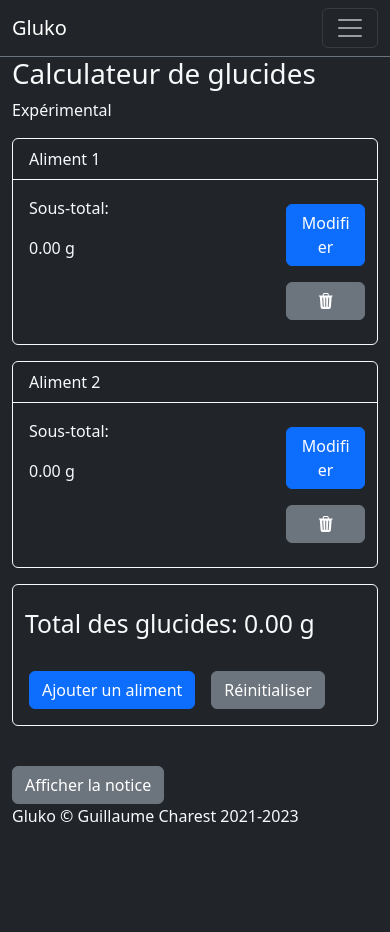
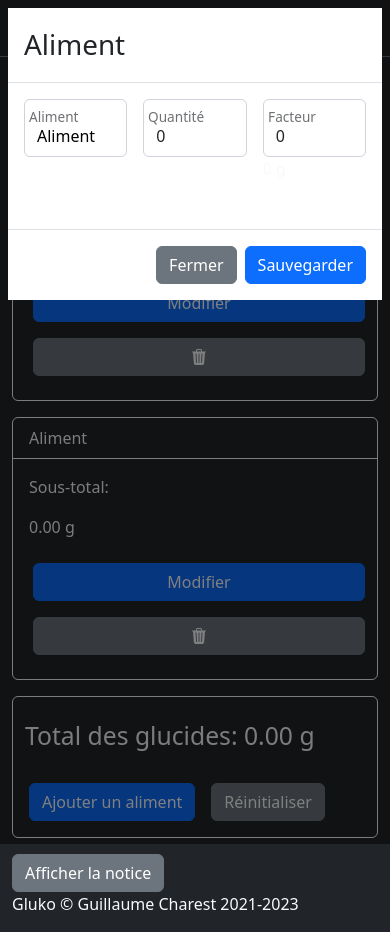
Before and after one commit to gcharest/gluko, a Vue app: page / in a window 390 px wide. Both pictures are taken after a click on the button "Ajouter un aliment". Before the commit the page ends 844 px from the top, so only its background shows below. Built offline with nearby package versions, Linux system fonts and the light colour scheme.

Commit message:
fix: modal reactivity

```diff
--- a/package.json
+++ b/package.json
@@ -14,6 +14,7 @@
     "lint": "eslint . --ext .vue,.js,.jsx,.cjs,.mjs,.ts,.tsx,.cts,.mts --fix --ignore-path .gitignore"
   },
   "dependencies": {
+    "@types/bootstrap": "^5.2.6",
     "@vueuse/core": "^9.13.0",
     "bootstrap": "^5.2.3",
     "bootstrap-icons": "^1.10.3",
--- a/src/components/MealCalculator.vue
+++ b/src/components/MealCalculator.vue
@@ -1,43 +1,67 @@
 <script setup lang="ts">
-import { onBeforeMount } from "vue";
+import { onBeforeMount, ref, watch, type Ref } from "vue";
 import NutrientListItem from "./NutrientListItem.vue";
-import { useMealStore } from "@/stores/meal";
+import NutrientModal from "./NutrientModal.vue";
+import { useMealStore, type Nutrient } from "@/stores/meal";
+import { Modal } from "bootstrap";
+
 const store = useMealStore();
 onBeforeMount(() => {
-  if (store.nutrients.length === 0) {
+  if (store.mealNutrients.length === 0) {
     store.$reset();
   }
 });
-const saveNutrient = (
-  id: string,
-  name: string,
-  quantity: number,
-  factor: number
-) => {
-  store.updateNutrient({
-    id: id,
-    name: name,
-    quantity: quantity,
-    factor: factor,
-  });
-};
-const addNutrient = () => {
-  const id = crypto.randomUUID();
-  store.addNutrient({
-    id: id,
-    name: "Aliment " + (store.nutrients.length + 1),
-    quantity: 0,
-    factor: 0,
-  });
-};
+
+const currentNutrient: Ref<Nutrient> = ref(store.mealNutrients[0]);
+
+function resetMealNutrients() {
+  store.$reset();
+  currentNutrient.value = store.mealNutrients[0];
+  showNutrientModal();
+}
+
+function showNutrientModal() {
+  const nutrientModal = document.getElementById("nutrient-modal");
+  if (nutrientModal) {
+    const modal = new Modal(nutrientModal);
+    modal.show();
+  }
+}
+
+function addNewNutrient() {
+  store.addEmptyNutrient();
+  currentNutrient.value = store.mealNutrients[store.mealNutrients.length - 1];
+  showNutrientModal();
+}
+
+function modifyCurrentNutrient(id: string) {
+  //Update current nutrient with a temporary copy of the nutrient
+  const nutrientData = store.mealNutrients.find((item) => item.id === id);
+  if (nutrientData) {
+    currentNutrient.value = nutrientData;
+    showNutrientModal();
+  }
+}
+
+function cancelNutrientChanges() {
+  //Update current nutrient with a temporary copy of the nutrient
+  const nutrientData = store.mealNutrients.find(
+    (item) => item.id === currentNutrient.value.id
+  );
+  if (nutrientData) {
+    currentNutrient.value = nutrientData;
+  }
+}
 </script>
 
 <template>
-  <div v-for="(nutrient, index) in store.nutrients" :key="nutrient.name">
+  <div
+    v-for="(nutrient) in store.mealNutrients as Nutrient[]"
+    :key="nutrient.id"
+  >
     <NutrientListItem
       :nutrient="nutrient"
-      :index="index"
-      :saveNutrient="saveNutrient"
+      @modifyCurrentNutrient="(id: string) => modifyCurrentNutrient(id)"
     />
   </div>
   <form class="position-sticky bottom-0">
@@ -55,18 +79,23 @@ const addNutrient = () => {
         <button
           type="button"
           class="btn btn-primary m-2"
-          @click="addNutrient()"
+          @click="addNewNutrient"
         >
           {{ $t("Ajouter un aliment") }}
         </button>
         <button
           type="button"
           class="btn btn-secondary m-2"
-          @click="store.$reset"
+          @click="resetMealNutrients"
         >
           {{ $t("Reset") }}
         </button>
       </div>
     </div>
   </form>
+  <NutrientModal
+    v-if="store.mealNutrients.length > 0"
+    :nutrient="currentNutrient"
+    @cancelNutrientChanges="cancelNutrientChanges"
+  />
 </template>
--- a/src/components/NutrientListItem.vue
+++ b/src/components/NutrientListItem.vue
@@ -1,43 +1,46 @@
 <script setup lang="ts">
-import NutrientModal from "./NutrientModal.vue";
-import { useMealStore } from "@/stores/meal";
-const store = useMealStore();
-defineProps({
-  nutrient: { type: Object, required: true },
-  index: { type: Number, required: true },
-  saveNutrient: { type: Function, required: true },
+import type { PropType } from "vue";
+import { useMealStore, type Nutrient } from "@/stores/meal";
+const mealStore = useMealStore();
+const props = defineProps({
+  nutrient: { type: Object as PropType<Nutrient>, required: true },
 });
-defineEmits(["removeNutrient"]);
+const emit = defineEmits(["modifyCurrentNutrient"]);
+
+const removeNutrient = () => {
+  mealStore.removeNutrient(props.nutrient);
+};
 </script>
 <template>
   <div class="card bg-dark border-light mb-3 w-80 translate-middle-x start-50">
     <div class="card-header text-light border-light">
-      {{
-        nutrient.name === ""
-          ? $t("Nutrient") + " " + (index + 1)
-          : nutrient.name
-      }}
+      {{ props.nutrient.name === "" ? $t("Nutrient") : props.nutrient.name }}
     </div>
     <div class="card-body text-light">
       <div class="row gx-5">
-        <div class="col-8">
+        <div class="col-md-8">
           <p>{{ $t("Subtotal") }}:</p>
-          <p>{{ (nutrient.quantity * nutrient.factor).toFixed(2) }} g</p>
+          <p>
+            {{ (props.nutrient.quantity * props.nutrient.factor).toFixed(2) }} g
+          </p>
         </div>
-        <div class="col-4 text-end">
+        <div class="col-md-4 text-end">
           <div class="row">
-            <NutrientModal
-              v-bind:nutrient-name="nutrient.name"
-              :nutrient="nutrient"
-              :index="index"
-              :saveNutrient="saveNutrient"
-            ></NutrientModal>
             <div class="row">
               <button
-                v-if="store.nutrients.length > 1"
+                type="button"
+                class="btn btn-primary p-lg-2 lg-3 m-2 mx-3"
+                @click="emit('modifyCurrentNutrient', props.nutrient.id)"
+              >
+                {{ $t("Modify") }}
+              </button>
+            </div>
+            <div class="row">
+              <button
+                v-if="mealStore.mealNutrients.length > 1"
                 type="button"
                 class="btn btn-secondary p-lg-2 lg-3 m-2 mx-3"
-                @click="store.removeNutrient(index)"
+                @click="removeNutrient"
               >
                 <i class="bi bi-trash3-fill"></i>
               </button>
--- a/src/components/NutrientModal.vue
+++ b/src/components/NutrientModal.vue
@@ -1,79 +1,75 @@
 <script setup lang="ts">
+import { defineEmits, ref, type PropType, type Ref, watch } from "vue";
+import type { Nutrient } from "@/stores/meal";
 import { useMealStore } from "@/stores/meal";
-// import { computed } from "@vue/reactivity";
-import { ref } from "vue";
+const mealStore = useMealStore();
 const props = defineProps({
-  nutrientName: { type: String, required: true },
-  index: { type: Number, required: true },
-  nutrient: { type: Object, required: true },
-  saveNutrient: { type: Function, required: true },
+  nutrient: { type: Object as PropType<Nutrient>, required: true },
 });
-const store = useMealStore();
+const emit = defineEmits(["cancelNutrientChanges"]);
 
-let localNutrient = ref({
-  id: props.nutrient.id,
-  name: props.nutrient.name,
-  quantity: props.nutrient.quantity,
-  factor: props.nutrient.factor,
+const currentNutrient: Ref<Nutrient> = ref({
+  id: "",
+  name: "",
+  quantity: 0,
+  factor: 0,
 });
-const modalId = () => "modal" + props.index.toString();
-const modalIdTarget = () => {
-  return "#" + modalId();
-};
-const modalLabel = () => {
-  return "modalLabel" + modalId();
-};
 
-const saveNutrient = () => {
-  store.updateNutrient(localNutrient.value);
-};
-// const resetNutrient = computed(() => {
-//   localNutrient.value = props.nutrient.value;
-// });
+if (props.nutrient !== undefined) {
+  currentNutrient.value = JSON.parse(JSON.stringify(props.nutrient));
+}
+
+watch(
+  () => props.nutrient,
+  (newVal) => {
+    currentNutrient.value = JSON.parse(JSON.stringify(newVal));
+  }
+);
+
+function resetCurrentNutrient() {
+  currentNutrient.value = JSON.parse(JSON.stringify(props.nutrient));
+}
+
+function saveNutrient() {
+  mealStore.updateNutrient(currentNutrient.value);
+}
+
+function cancelNutrientChanges() {
+  resetCurrentNutrient();
+  emit("cancelNutrientChanges");
+}
 </script>
 
-<script lang></script>
 <template>
-  <div class="row">
-    <button
-      type="button"
-      class="btn btn-primary p-lg-2 lg-3 m-2 mx-3"
-      data-bs-toggle="modal"
-      :data-bs-target="modalIdTarget()"
-    >
-      {{ $t("Modify") }}
-    </button>
   <Teleport to="body">
     <div
       class="modal modal-fullscreen-md-down fade"
-        :id="modalId()"
+      id="nutrient-modal"
       tabindex="-1"
-        :aria-labelledby="modalLabel()"
+      aria-labelledby="nutrient-modal"
       aria-hidden="true"
     >
       <div class="modal-dialog">
         <div class="modal-content">
           <div class="modal-header">
-              <div class="modal-title display-6" :id="modalLabel()">
-                {{ localNutrient.name }}
+            <div class="modal-title display-6">
+              {{ currentNutrient.name }}
             </div>
           </div>
           <div class="modal-body">
-              <div class="row g-3" v-if="localNutrient.name !== undefined">
+            <div class="row g-3">
               <div class="col form-floating">
                 <input
                   type="text"
                   class="form-control text-black"
-                    v-model="localNutrient.name"
-                    :placeholder="localNutrient.name"
-                    :id="'nutrientName' + props.index"
+                  v-model="currentNutrient.name"
+                  :placeholder="currentNutrient.name"
+                  id="nutrient-name"
                   onclick="select()"
                 />
-                  <label
-                    class="text-dark"
-                    :for="'nutrientName' + props.index"
-                    >{{ $t("Nom de l'aliment") }}</label
-                  >
+                <label class="text-dark" for="nutrient-name">{{
+                  $t("Nom de l'aliment")
+                }}</label>
               </div>
               <div class="col form-floating mb-3">
                 <input
@@ -81,14 +77,16 @@ const saveNutrient = () => {
                   pattern="[0-9]*"
                   inputmode="decimal"
                   class="form-control"
-                    v-model="localNutrient.quantity"
-                    :placeholder="localNutrient.quantity.toString()"
-                    :id="'nutrientQuantity' + props.index"
+                  v-model="currentNutrient.quantity"
+                  :placeholder="
+                    currentNutrient.quantity
+                      ? currentNutrient.quantity.toString()
+                      : '0'
+                  "
+                  id="nutrient-quantity"
                   onclick="select()"
                 />
-                  <label :for="'nutrientQuantity' + props.index">{{
-                    $t("Quantité")
-                  }}</label>
+                <label for="nutrient-quantity">{{ $t("Quantité") }}</label>
               </div>
               <div class="col form-floating mb-3 lg">
                 <input
@@ -96,16 +94,18 @@ const saveNutrient = () => {
                   pattern="[0-9]*"
                   inputmode="decimal"
                   class="form-control"
-                    v-model="localNutrient.factor"
-                    :placeholder="localNutrient.factor.toString()"
-                    :id="'nutrientFactor' + props.index"
+                  v-model="currentNutrient.factor"
+                  :placeholder="
+                    currentNutrient.quantity
+                      ? currentNutrient.quantity.toString()
+                      : '0'
+                  "
+                  id="nutrient-factor"
                   onclick="select()"
                 />
-                  <label :for="'nutrientFactor' + props.index">{{
-                    $t("Facteur")
-                  }}</label>
+                <label for="nutrient-factor">{{ $t("Facteur") }}</label>
                 <p class="text-light">
-                    {{ localNutrient.quantity * localNutrient.factor }} g
+                  {{ currentNutrient.quantity * currentNutrient.factor }} g
                 </p>
               </div>
             </div>
@@ -115,6 +115,7 @@ const saveNutrient = () => {
               type="button"
               class="btn btn-secondary"
               data-bs-dismiss="modal"
+              @click="cancelNutrientChanges"
             >
               {{ $t("Close") }}
             </button>
@@ -131,5 +132,4 @@ const saveNutrient = () => {
       </div>
     </div>
   </Teleport>
-  </div>
 </template>
--- a/src/stores/meal.ts
+++ b/src/stores/meal.ts
@@ -39,7 +39,27 @@ export const useMealStore = defineStore("mealStore", () => {
     mealNutrients.value.push(nutrient);
   }
 
-  function removeNutrient(index: number) {
+  function addEmptyNutrient() {
+    const uuid = getUUID();
+    mealNutrients.value.push({
+      id: uuid,
+      name: "Aliment",
+      quantity: 0,
+      factor: 0,
+    });
+  }
+
+  function removeNutrient(nutrient: Nutrient) {
+    const index = mealNutrients.value.findIndex((n) => n.id === nutrient.id);
+    mealNutrients.value.splice(index, 1);
+  }
+
+  function removeNutrientByID(id: string) {
+    const index = mealNutrients.value.findIndex((n) => n.id === id);
+    mealNutrients.value.splice(index, 1);
+  }
+
+  function removeNutrientByIndex(index: number) {
     mealNutrients.value.splice(index, 1);
   }
 
@@ -61,12 +81,15 @@ export const useMealStore = defineStore("mealStore", () => {
   }
 
   return {
-    nutrients: mealNutrients,
+    mealNutrients,
     getMealNutrientByID,
     nutrientEmpty,
     mealCarbs,
     addNutrient,
+    addEmptyNutrient,
     removeNutrient,
+    removeNutrientByID,
+    removeNutrientByIndex,
     updateNutrient,
     $reset,
   };
```
Also changed, not shown: 1 other file (tests, documents, lock files or other folders). Lines whose indentation alone changed are shown as unchanged.
